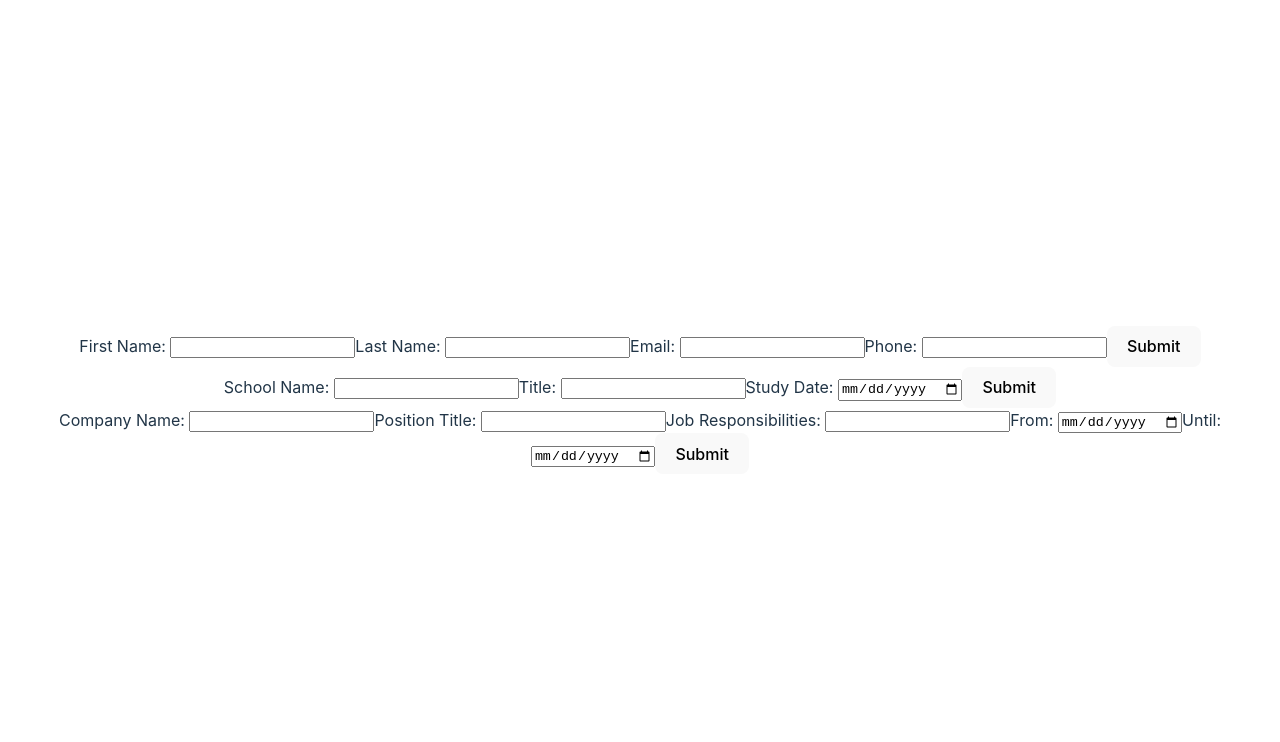
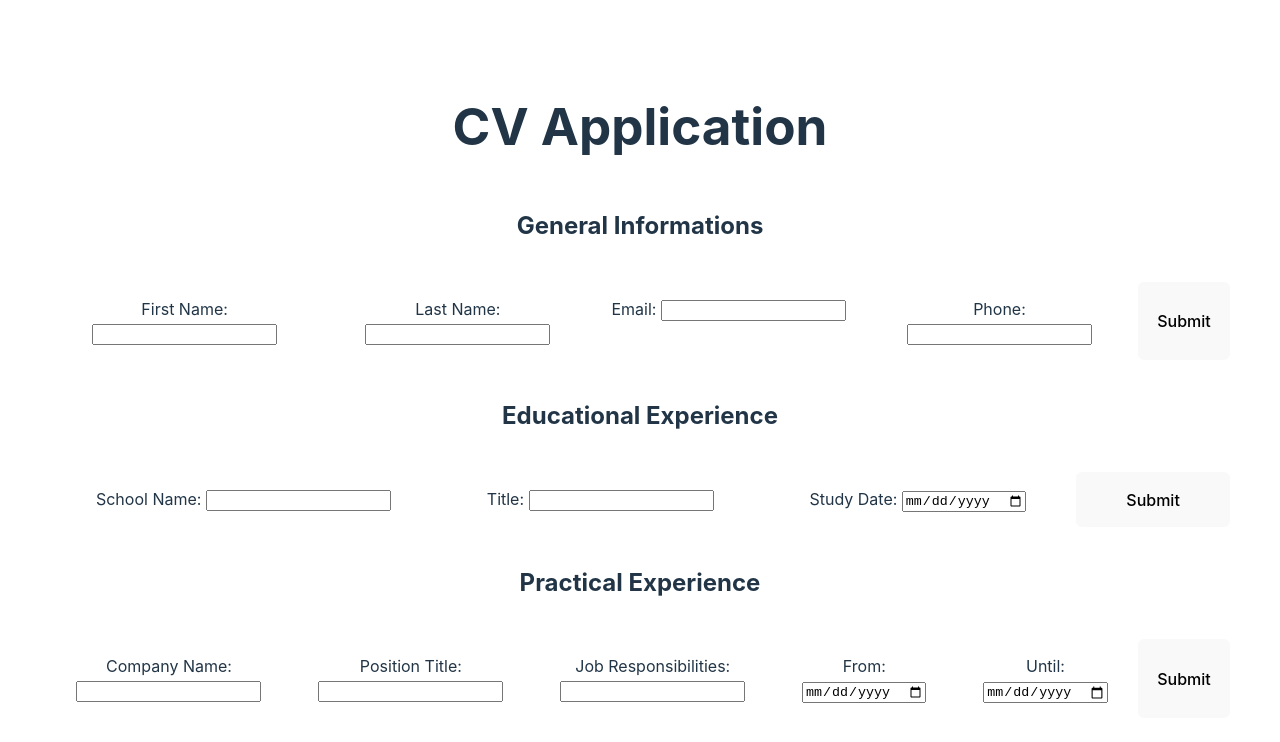
Before and after one commit to ZarathustraSama/odin-cv-application, a React (Vite) app: page / in a window 1280 px wide. Shown: the top 742 px of the page. Built offline with nearby package versions, Linux system fonts and the light colour scheme.

Commit message:
Added styling rules for the bare minimum

```diff
--- a/src/App.css
+++ b/src/App.css
@@ -1,6 +1,6 @@
 #root {
-  max-width: 1280px;
-  margin: 0 auto;
+  margin: 0;
+  width: 100%;
   padding: 2rem;
   text-align: center;
 }
--- a/src/App.jsx
+++ b/src/App.jsx
@@ -8,9 +8,15 @@ function App() {
 
   return (
     <>
-      <GeneralInfo></GeneralInfo>
-      <EducationalExp></EducationalExp>
-      <PracticalExp></PracticalExp>
+      <h1>CV Application</h1>
+      <div className="grid">
+        <h2>General Informations</h2>
+        <GeneralInfo></GeneralInfo>
+        <h2>Educational Experience</h2>
+        <EducationalExp></EducationalExp>
+        <h2>Practical Experience</h2>
+        <PracticalExp></PracticalExp>
+      </div>
     </>
   )
 }
--- a/src/styles/style.css
+++ b/src/styles/style.css
@@ -0,0 +1,24 @@
+form, section {
+  display: grid;
+  grid-template-columns: 1fr, 1fr;
+  grid-auto-flow: column;
+  margin: 1em;
+}
+
+.grid {
+  display: grid;
+}
+
+button {
+  border: 2px solid white;
+}
+
+label {
+  border: 1px solid white;
+  border-radius: 20px;
+  padding: 1em;
+}
+
+p {
+ padding: 1em;
+}
```
